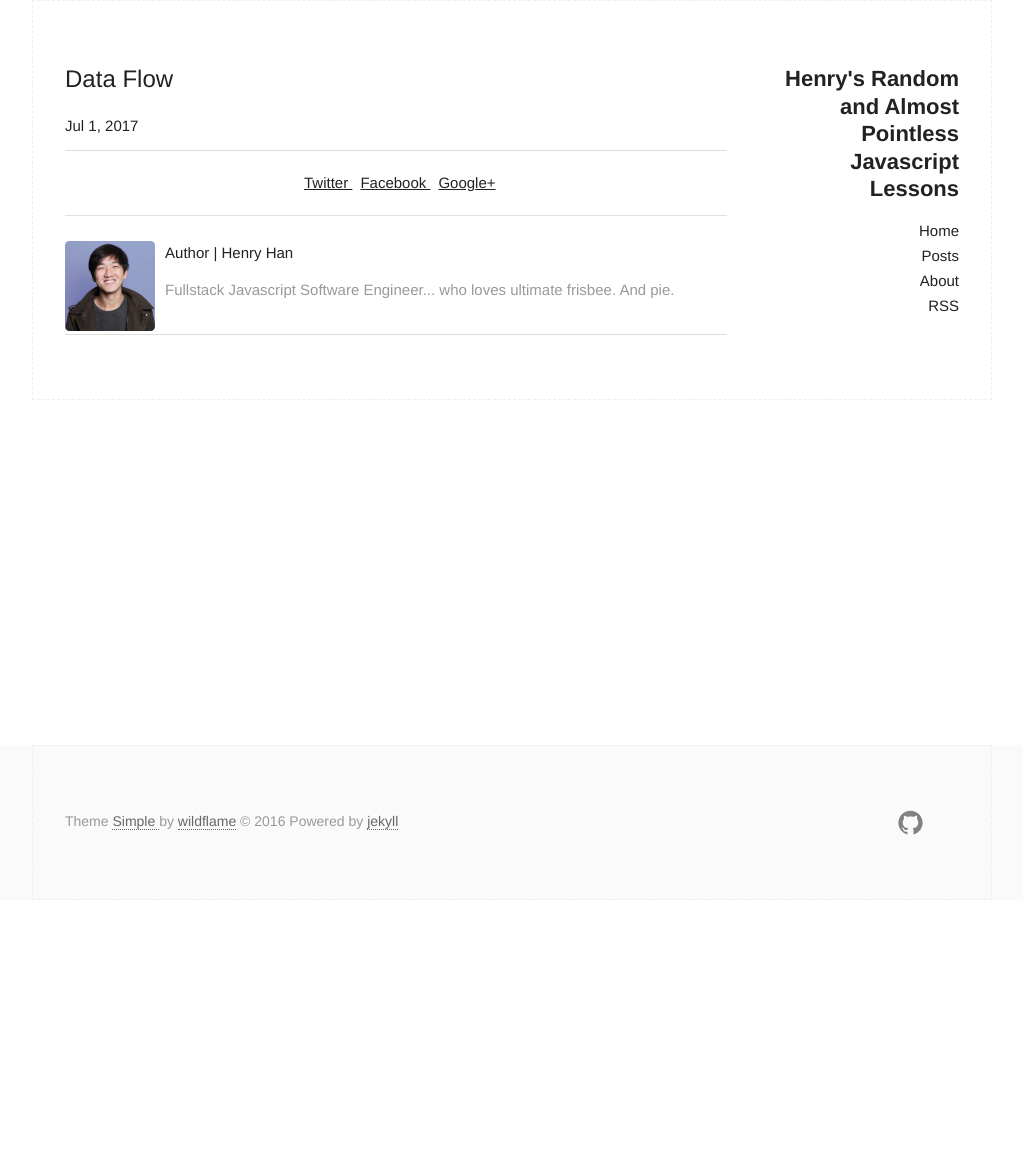
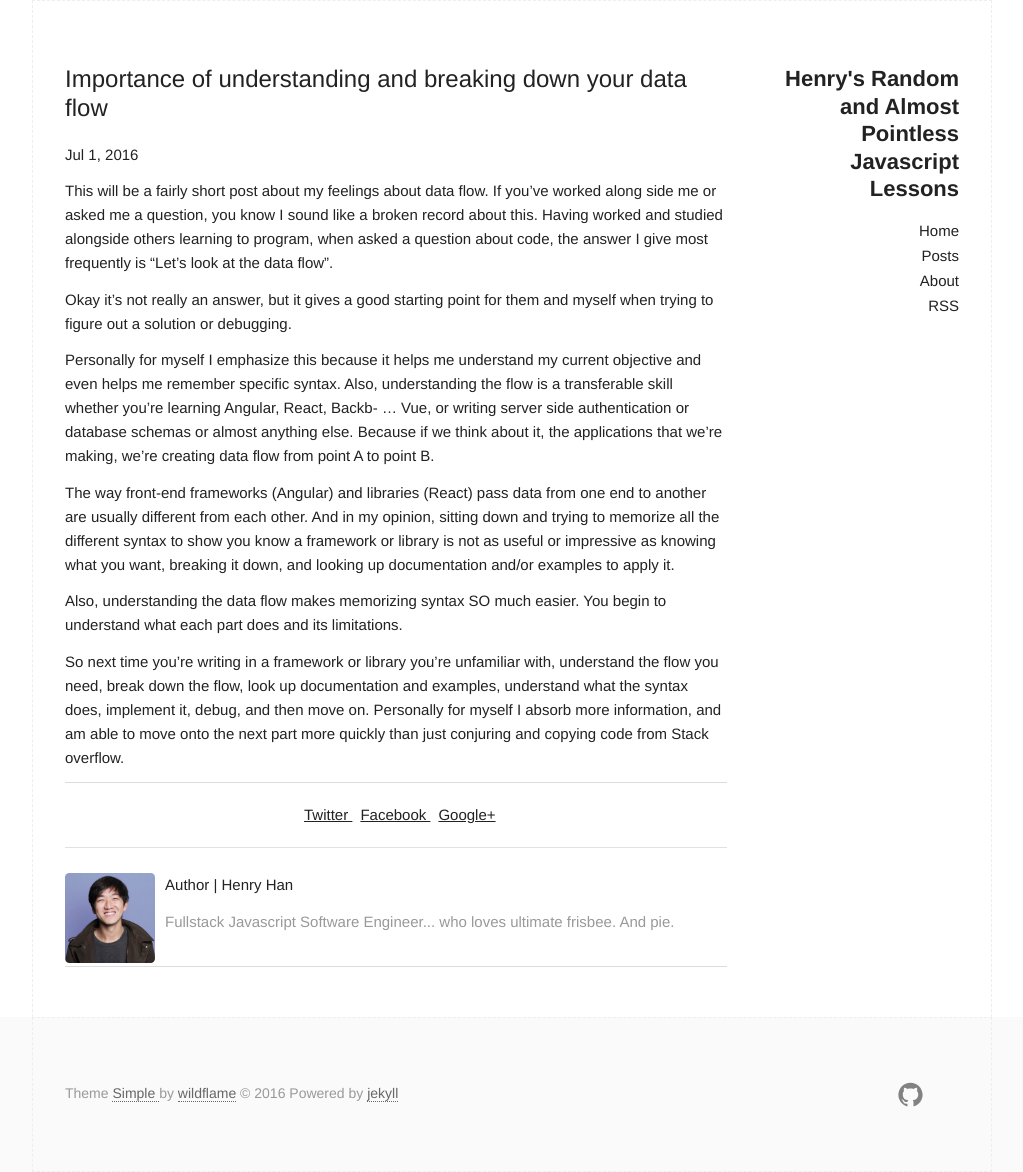
Before and after one commit to HHenry88/HHenry88.github.io, a Jekyll site: the page built from _posts/2017-07-01-data-flow.md, in a window 1280 px wide. Shown: the whole page, without its empty margins (128-1151 px from the left). Built offline with Jekyll 4.4.1, drawn with Linux system fonts in a browser that asks for light colours; our own code applies the rules of GitHub Pages for plain Markdown files; before the commit the page ends 900 px from its top, so only the background shows below that.

Commit message:
data flow post

```diff
--- a/_posts/2017-07-01-data-flow.md
+++ b/_posts/2017-07-01-data-flow.md
@@ -1,12 +1,17 @@
-<!-- ---
+---
 layout: post
-title:  "Importance of understanding data flow"
+title:  "Importance of understanding and breaking down your data flow"
 date: 2016-07-01 21:06:26 +0800
 categories: data-flow
 ---
+This will be a fairly short post about my feelings about data flow. If you've worked along side me or asked me a question, you know I sound like a broken record about this. Having worked and studied alongside others learning to program, when asked a question about code, the answer I give most frequently is "Let's look at the data flow".
 
-# My most common response to help requests
+Okay it's not really an answer, but it gives a good starting point for them and myself when trying to figure out a solution or debugging.
 
-Having worked and studied alongside many others learning to program, the answer I give most frequently is "Well let's look at the data flow".
+Personally for myself I emphasize this because it helps me understand my current objective and even helps me remember specific syntax. Also, understanding the flow is a transferable skill whether you're learning Angular, React, Backb- ... Vue, or writing server side authentication or database schemas or almost anything else. Because if we think about it, the applications that we're making, we're creating data flow from point A to point B.
 
-Personally for myself I emphasis this because it helps me understand my objective, and understanding the flow is a transferable skill whether you're learning Angular, React, Backb- ... Vue, or writing server side authentication or database code or almost anything else. -->
+The way front-end frameworks (Angular) and libraries (React) pass data from one end to another are usually different from each other. And in my opinion, sitting down and trying to memorize all the different syntax to show you know a framework or library is not as useful or impressive as knowing what you want, breaking it down, and looking up documentation and/or examples to apply it.
+
+Also, understanding the data flow makes memorizing syntax SO much easier. You begin to understand what each part does and its limitations.
+
+So next time you're writing in a framework or library you're unfamiliar with, understand the flow you need, break down the flow, look up documentation and examples, understand what the syntax does, implement it, debug, and then move on. Personally for myself I absorb more information, and am able to move onto the next part more quickly than just conjuring and copying code from Stack overflow.
```
Also changed, not shown: _posts/2017-06-22-scope.md (+1 -3 lines).
